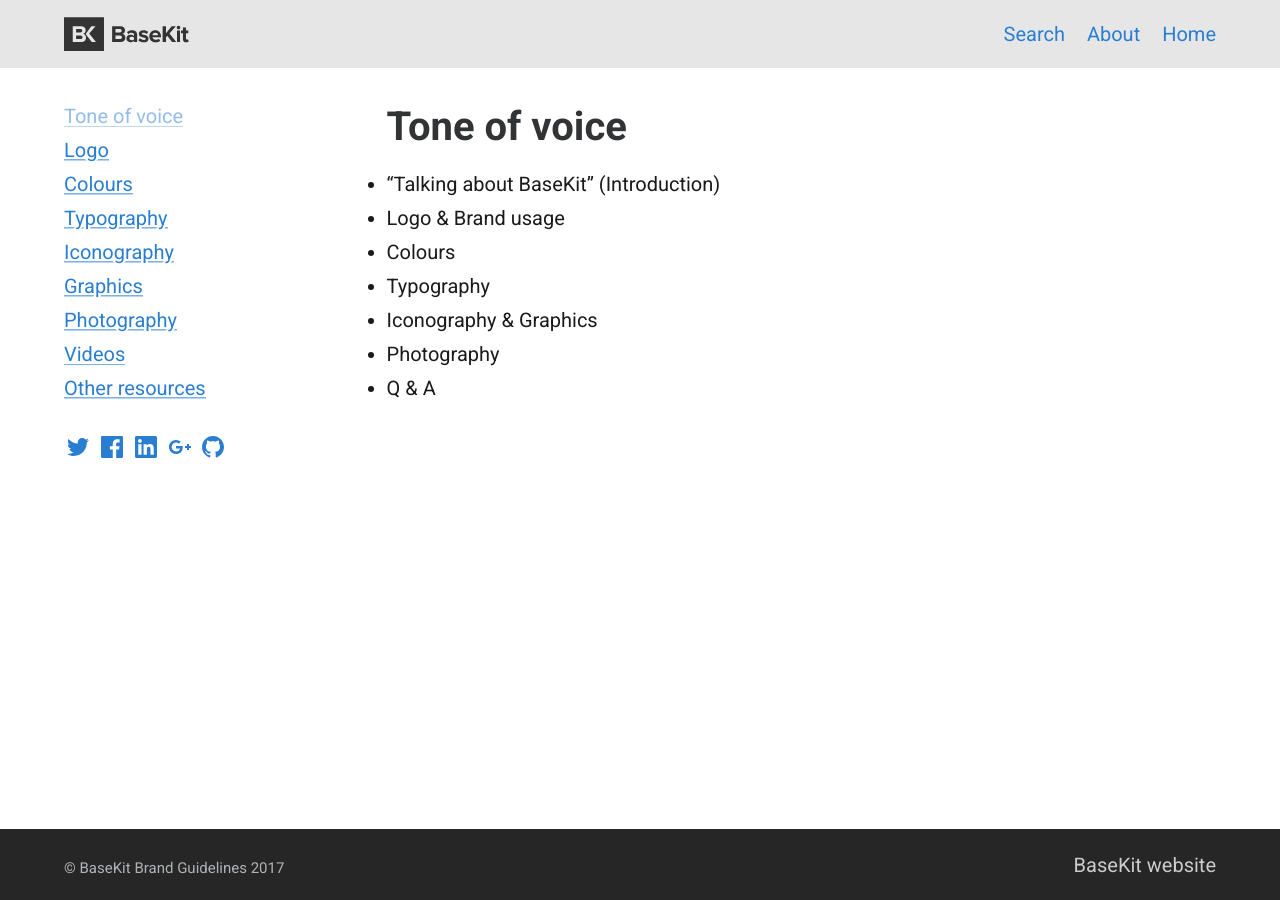
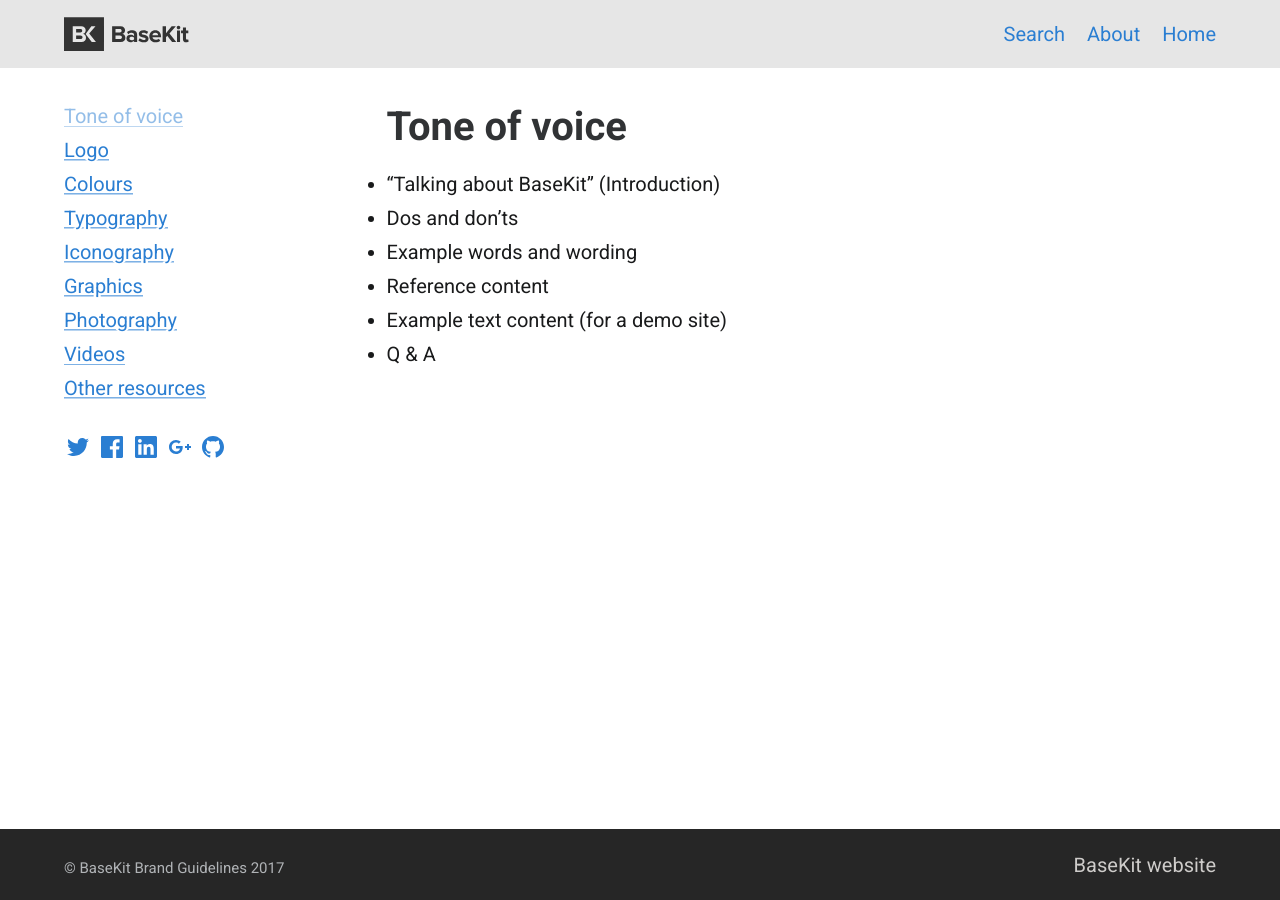
Before and after one commit to basekit/basekitbrand.com, a Jekyll site: the page built from tone-of-voice.markdown, in a window 1280 px wide. Built offline with Jekyll 4.4.1, drawn with Linux system fonts in a browser that asks for light colours.

Commit message:
Updated Tone Of Voice

```diff
--- a/tone-of-voice.markdown
+++ b/tone-of-voice.markdown
@@ -6,14 +6,12 @@ position: 8
 
 * “Talking about BaseKit” (Introduction)
 
-* Logo & Brand usage
+* Dos and don'ts
 
-* Colours
+* Example words and wording
 
-* Typography
+* Reference content
 
-* Iconography & Graphics
-
-* Photography
+* Example text content (for a demo site)
 
 * Q & A
```
